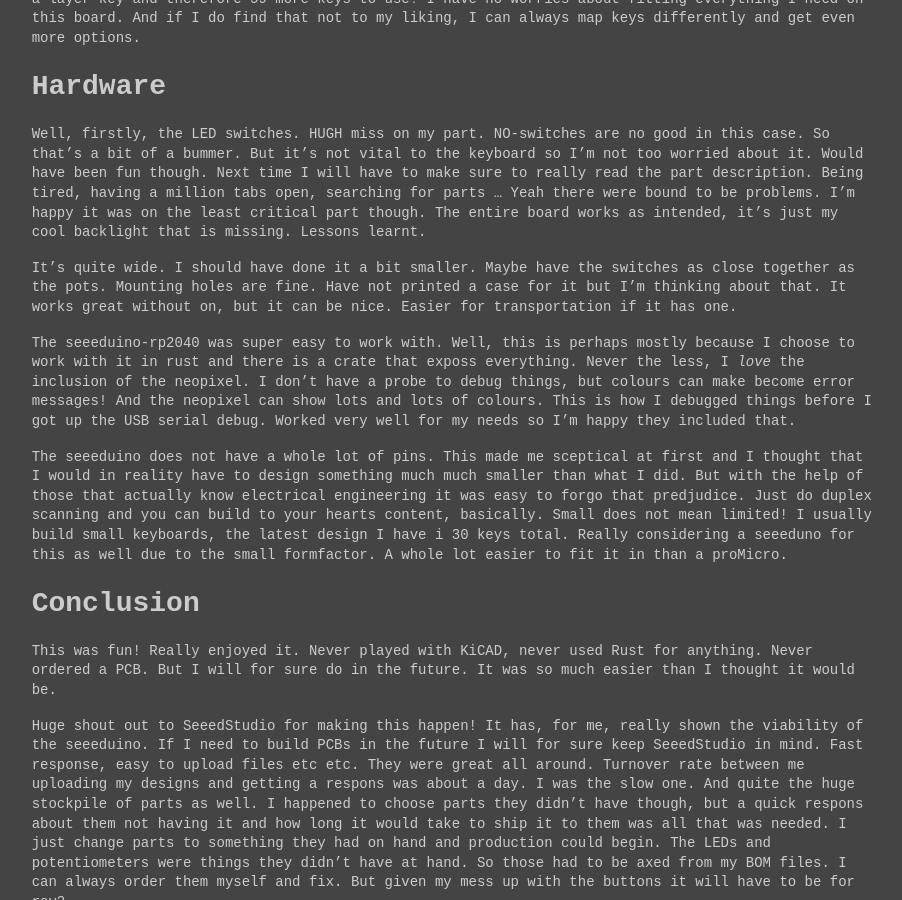
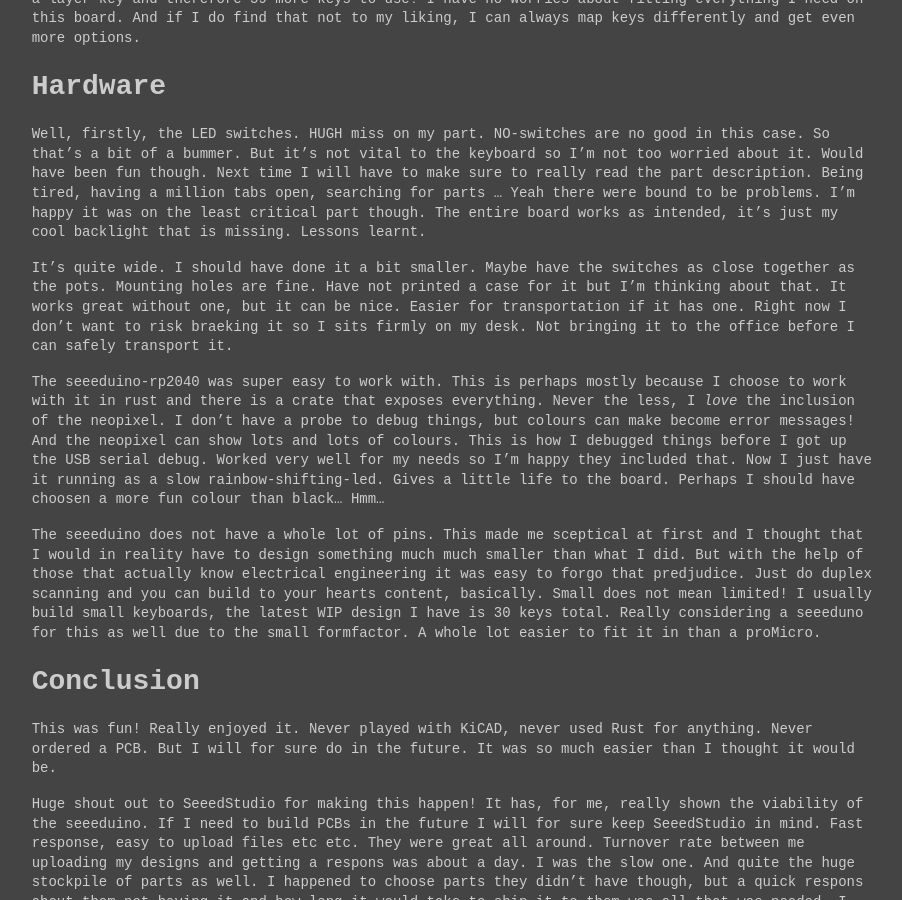
Before and after one commit to qwelyt/qwelyt.github.io, a Jekyll site: the page built from _posts/2022-11-20-A-working-couscous.md, in a window 1280 px wide and 900 px high, scrolled down 1029 px. Shown: the whole window, without its empty margins (187-1089 px from the left). Built offline with Jekyll 4.4.1, drawn with Linux system fonts in a browser that asks for light colours.

Commit message:
Update 2022-11-20-A-working-couscous.md

```diff
--- a/_posts/2022-11-20-A-working-couscous.md
+++ b/_posts/2022-11-20-A-working-couscous.md
@@ -24,11 +24,11 @@ I also don't have all the keys mapped yet. I still have one key totally unmapped
 # Hardware
 Well, firstly, the LED switches. HUGH miss on my part. NO-switches are no good in this case. So that's a bit of a bummer. But it's not vital to the keyboard so I'm not too worried about it. Would have been fun though. Next time I will have to make sure to really read the part description. Being tired, having a million tabs open, searching for parts ... Yeah there were bound to be problems. I'm happy it was on the least critical part though. The entire board works as intended, it's just my cool backlight that is missing. Lessons learnt.
 
-It's quite wide. I should have done it a bit smaller. Maybe have the switches as close together as the pots. Mounting holes are fine. Have not printed a case for it but I'm thinking about that. It works great without on, but it can be nice. Easier for transportation if it has one.
+It's quite wide. I should have done it a bit smaller. Maybe have the switches as close together as the pots. Mounting holes are fine. Have not printed a case for it but I'm thinking about that. It works great without one, but it can be nice. Easier for transportation if it has one. Right now I don't want to risk braeking it so I sits firmly on my desk. Not bringing it to the office before I can safely transport it.
 
-The seeeduino-rp2040 was super easy to work with. Well, this is perhaps mostly because I choose to work with it in rust and there is a crate that exposs everything. Never the less, I *love* the inclusion of the neopixel. I don't have a probe to debug things, but colours can make become error messages! And the neopixel can show lots and lots of colours. This is how I debugged things before I got up the USB serial debug. Worked very well for my needs so I'm happy they included that.
+The seeeduino-rp2040 was super easy to work with. This is perhaps mostly because I choose to work with it in rust and there is a crate that exposes everything. Never the less, I *love* the inclusion of the neopixel. I don't have a probe to debug things, but colours can make become error messages! And the neopixel can show lots and lots of colours. This is how I debugged things before I got up the USB serial debug. Worked very well for my needs so I'm happy they included that. Now I just have it running as a slow rainbow-shifting-led. Gives a little life to the board. Perhaps I should have choosen a more fun colour than black... Hmm...
 
-The seeeduino does not have a whole lot of pins. This made me sceptical at first and I thought that I would in reality have to design something much much smaller than what I did. But with the help of those that actually know electrical engineering it was easy to forgo that predjudice. Just do duplex scanning and you can build to your hearts content, basically. Small does not mean limited! I usually build small keyboards, the latest design I have i 30 keys total. Really considering a seeeduno for this as well due to the small formfactor. A whole lot easier to fit it in than a proMicro.
+The seeeduino does not have a whole lot of pins. This made me sceptical at first and I thought that I would in reality have to design something much much smaller than what I did. But with the help of those that actually know electrical engineering it was easy to forgo that predjudice. Just do duplex scanning and you can build to your hearts content, basically. Small does not mean limited! I usually build small keyboards, the latest WIP design I have is 30 keys total. Really considering a seeeduno for this as well due to the small formfactor. A whole lot easier to fit it in than a proMicro.
 
 # Conclusion
 This was fun! Really enjoyed it. Never played with KiCAD, never used Rust for anything. Never ordered a PCB. But I will for sure do in the future. It was so much easier than I thought it would be.
```
